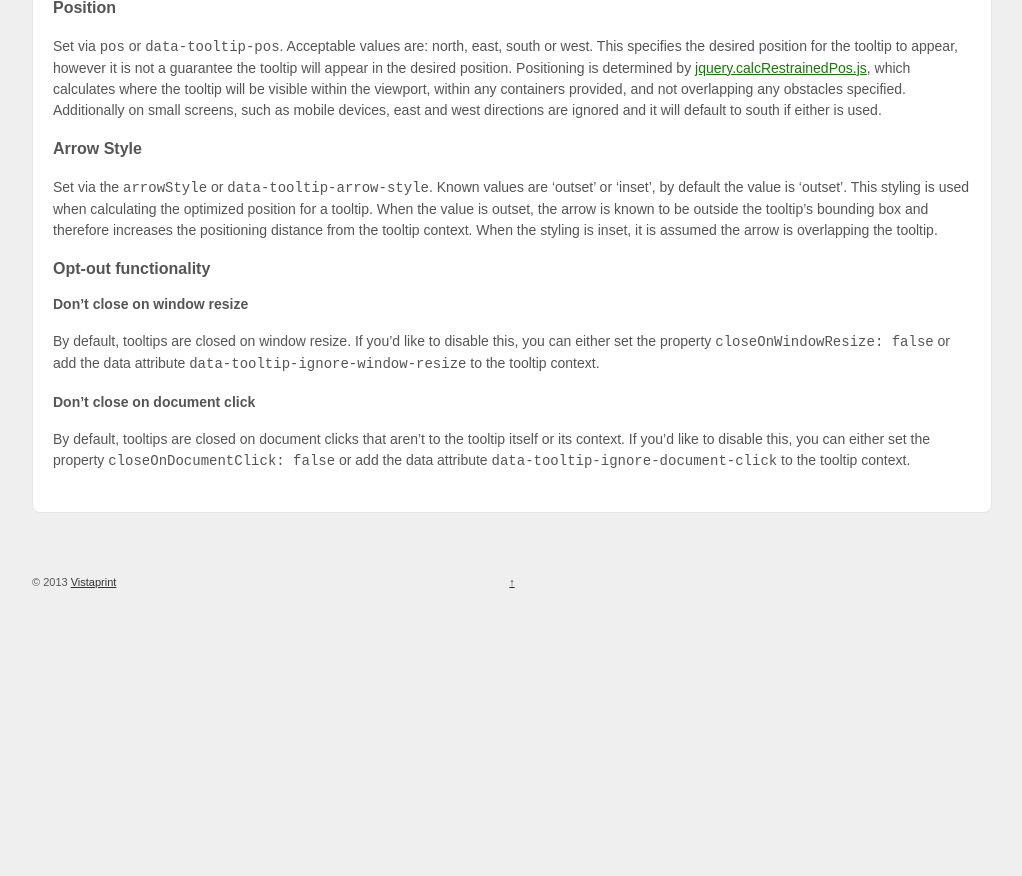
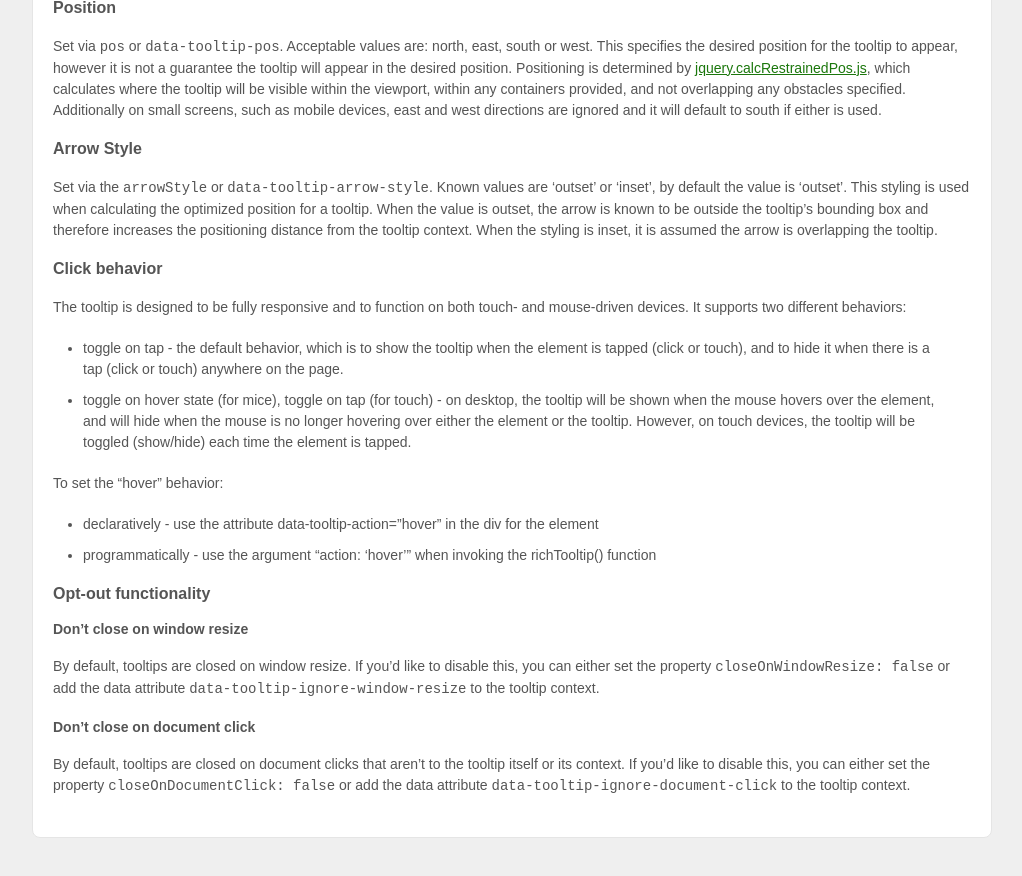
Before and after one commit to vistaprint/SkinnyJSSite, a Jekyll site: the page built from site/jquery.richTooltip.md, in a window 1280 px wide and 900 px high, scrolled down 1744 px. Shown: the top 876 px of the window, without its empty margins (128-1150 px from the left). Built offline with Jekyll 4.4.1, drawn with Linux system fonts in a browser that asks for light colours; before the commit the page ends 2355 px from its top, so only the background shows below that.

Commit message:
Added documentation on tap/hover in the tooltip. Also updated browser support on index page

```diff
--- a/site/index.html
+++ b/site/index.html
@@ -53,7 +53,7 @@ layout: main-outer
         <div class="widget-wrapper">
 
             <div class="widget-title-home"><h3>Browser compatibility</h3></div>
-            <div class="textwidget"><img src="images/kale.jpg" class="callout-image">skinny.js libraries work on IE7+, Chrome, Firefox, Android 2.3+, iOS 5+, and all other modern browsers.</div>
+            <div class="textwidget"><img src="images/kale.jpg" class="callout-image">skinny.js libraries work on IE9+, Chrome, Firefox, Android 4.4+, iOS 7+, and all other modern browsers.</div>
 
         </div><!-- end of .widget-wrapper -->
 
--- a/site/jquery.richTooltip.md
+++ b/site/jquery.richTooltip.md
@@ -105,6 +105,18 @@ Set via ``pos`` or ``data-tooltip-pos``. Acceptable values are: north, east, sou
 
 Set via the ``arrowStyle`` or ``data-tooltip-arrow-style``. Known values are 'outset' or 'inset', by default the value is 'outset'. This styling is used when calculating the optimized position for a tooltip. When the value is outset, the arrow is known to be outside the tooltip's bounding box and therefore increases the positioning distance from the tooltip context. When the styling is inset, it is assumed the arrow is overlapping the tooltip.
 
+##### Click behavior
+
+The tooltip is designed to be fully responsive and to function on both touch- and mouse-driven devices. It supports two different behaviors:
+
+- toggle on tap - the default behavior, which is to show the tooltip when the element is tapped (click or touch), and to hide it when there is a tap (click or touch) anywhere on the page.
+- toggle on hover state (for mice), toggle on tap (for touch) - on desktop, the tooltip will be shown when the mouse hovers over the element, and will hide when the mouse is no longer hovering over either the element or the tooltip. However, on touch devices, the tooltip will be toggled (show/hide) each time the element is tapped.
+
+To set the "hover" behavior:
+
+- declaratively - use the attribute data-tooltip-action="hover" in the div for the element
+- programmatically - use the argument "action: 'hover'" when invoking the richTooltip() function
+
 ##### Opt-out functionality
 
 ###### Don't close on window resize
```
